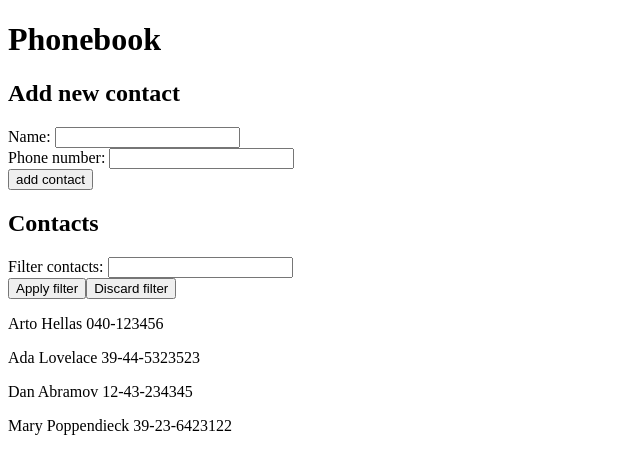
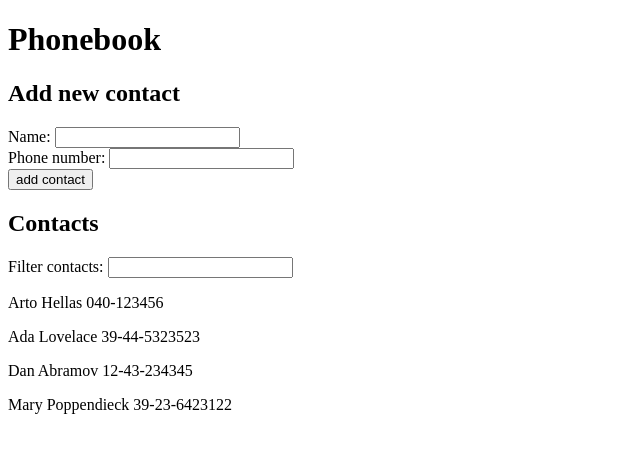
Before and after one commit to anastasiia-avdeeva/FullStackOpen, a React (Vite) app in the folder part2/phonebook/: page / in a window 1280 px wide. Shown: the top 474 px of the page, without its empty margins (0-640 px from the left). Built offline with nearby package versions, Linux system fonts and the light colour scheme.

Commit message:
delete apply and discard filter buttons and their handlers, make fintlering "on the go"

```diff
--- a/part2/phonebook/src/App.jsx
+++ b/part2/phonebook/src/App.jsx
@@ -7,16 +7,14 @@ import { Persons } from "./components/Persons";
 const App = () => {
   const [persons, setPersons] = useState(personsInfo);
   const [newContact, setNewContact] = useState({ name: "", number: "" });
-  const [showAll, setShowAll] = useState(true);
+  // const [showAll, setShowAll] = useState(true);
   const [filterPattern, setFilterPattern] = useState("");
 
   const resetNewContact = () => setNewContact({ name: "", number: "" });
 
-  const personsToShow = showAll
-    ? persons
-    : persons.filter((person) =>
-        person.name.toLowerCase().includes(filterPattern.trim().toLowerCase())
-      );
+  const personsToShow = persons.filter((person) =>
+    person.name.toLowerCase().includes(filterPattern)
+  );
 
   const addEntry = (event) => {
     event.preventDefault();
@@ -73,17 +71,7 @@ const App = () => {
   };
 
   const handleFilterInputChange = (event) => {
-    setFilterPattern(event.target.value);
-    if (!showAll) setShowAll(true);
-  };
-
-  const applyFilter = () => {
-    setShowAll(false);
-  };
-
-  const discardFilter = () => {
-    setShowAll(true);
-    setFilterPattern("");
+    setFilterPattern(event.target.value.trim().toLowerCase());
   };
 
   return (
@@ -101,8 +89,8 @@ const App = () => {
       <ContactFilter
         filterValue={filterPattern}
         onFilterInputChange={handleFilterInputChange}
-        onApplyFilter={applyFilter}
-        onDiscardFilter={discardFilter}
+        // onApplyFilter={applyFilter}
+        // onDiscardFilter={discardFilter}
       />
       <Persons persons={personsToShow} />
     </>
--- a/part2/phonebook/src/components/ContactFilter.jsx
+++ b/part2/phonebook/src/components/ContactFilter.jsx
@@ -1,5 +1,4 @@
 import { InputGroup } from "./InputGroup";
-import { Button } from "./button";
 
 export const ContactFilter = (props) => {
   return (
@@ -14,8 +13,6 @@ export const ContactFilter = (props) => {
           onChange: props.onFilterInputChange,
         }}
       />
-      <Button text="Apply filter" onClick={props.onApplyFilter} />
-      <Button text="Discard filter" onClick={props.onDiscardFilter} />
     </div>
   );
 };
```
